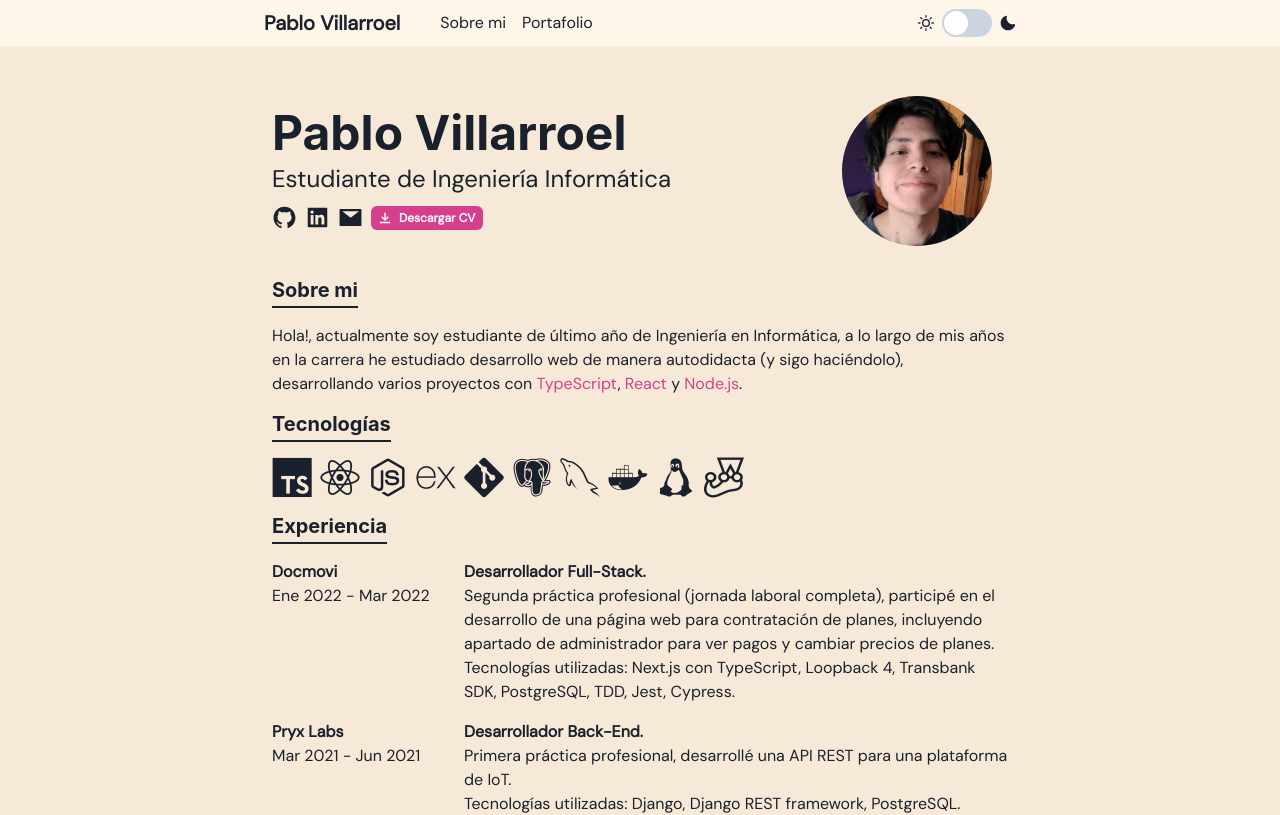
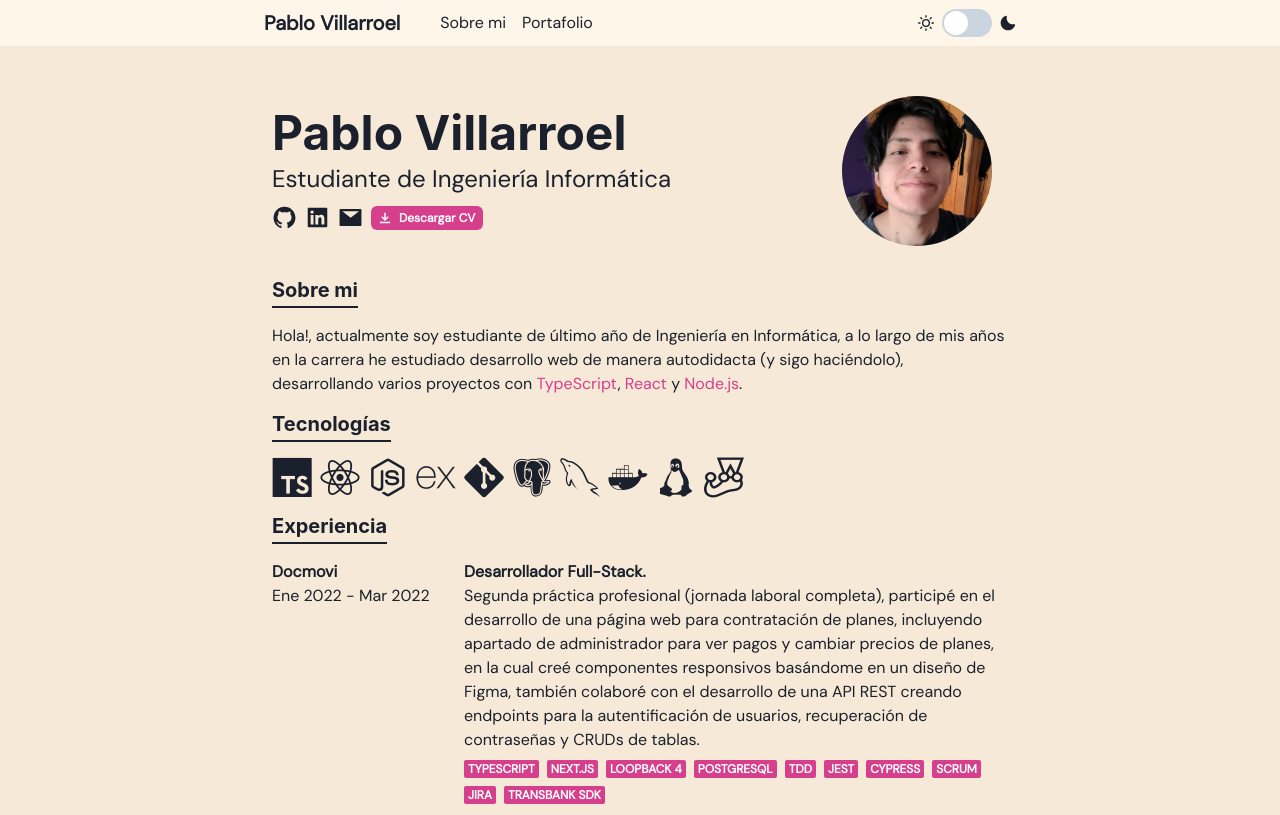
Before and after one commit to pablovrl/personal-website, a Next.js app: page / in a window 1280 px wide. Shown: the top 815 px of the page. Built offline with nearby package versions, Linux system fonts and the light colour scheme.

Commit message:
add badges for used technologies

```diff
--- a/components/Experience.tsx
+++ b/components/Experience.tsx
@@ -1,20 +1,79 @@
-import { Box, Stack, Flex, Text} from "@chakra-ui/react";
+import {
+  Box,
+  Stack,
+  Flex,
+  Text,
+  Badge,
+  Wrap,
+  WrapItem,
+} from "@chakra-ui/react";
 import SubTitle from "./SubTitle";
 
-interface JobExperienceProps {
+interface Job {
   company: string;
   date: string;
-  children: React.ReactNode;
+  position: string;
+  description: string;
+  technologies: string[];
 }
 
-const JobExperience = ({ company, date, children }: JobExperienceProps) => {
+const jobs: Job[] = [
+  {
+    company: "Docmovi",
+    date: "Ene 2022 - Mar 2022",
+    position: "Desarrollador Full-Stack",
+    description:
+      "Segunda práctica profesional (jornada laboral completa), participé en el desarrollo de una página web para contratación de planes, incluyendo apartado de administrador para ver pagos y cambiar precios de planes, en la cual creé componentes responsivos basándome en un diseño de Figma, también colaboré con el desarrollo de una API REST creando endpoints para la autentificación de usuarios, recuperación de contraseñas y CRUDs de tablas.",
+    technologies: [
+      "TypeScript",
+      "Next.js",
+      "Loopback 4",
+      "PostgreSQL",
+      "TDD",
+      "Jest",
+      "Cypress",
+      "SCRUM",
+      "Jira",
+      "Transbank SDK",
+    ],
+  },
+  {
+    company: "Pryx",
+    date: "Mar 2021 - Jun 2021",
+    position: "Desarrollador Back-End",
+    description:
+      "Primera práctica profesional, desarrollé una API REST para una plataforma de IoT.",
+    technologies: ["Django", "Django REST framework", "PostgreSQL"],
+  },
+];
+
+const JobExperience = ({
+  company,
+  date,
+  position,
+  description,
+  technologies,
+}: Job) => {
   return (
     <Flex flexDirection={{ base: "column", md: "row" }}>
       <Box minW="48">
         <Text fontWeight={"bold"}>{company}</Text>
         <Text mb={4}>{date}</Text>
       </Box>
-      <Text pl={{ base: "4", md: "0" }}>{children}</Text>
+      <Flex flexDirection={"column"} pl={{ base: "4", md: "0" }}>
+        <Text mb={2}>
+          <strong>{position}.</strong> <br /> {description}
+        </Text>
+        <Wrap>
+          {technologies.map((tec, i) => (
+            <WrapItem key={i}>
+              <Badge colorScheme={"pink"} variant="solid">
+                {tec}
+              </Badge>
+            </WrapItem>
+          ))}
+        </Wrap>
+      </Flex>
     </Flex>
   );
 };
@@ -24,21 +83,16 @@ const ExperienceSection = () => {
     <Box>
       <SubTitle>Experiencia</SubTitle>
       <Stack spacing={4}>
-        <JobExperience company="Docmovi" date="Ene 2022 - Mar 2022">
-          <strong>Desarrollador Full-Stack.</strong> <br /> Segunda práctica
-          profesional (jornada laboral completa), participé en el desarrollo de
-          una página web para contratación de planes, incluyendo apartado de
-          administrador para ver pagos y cambiar precios de planes.
-          <br /> Tecnologías utilizadas: Next.js con TypeScript, Loopback 4,
-          Transbank SDK, PostgreSQL, TDD, Jest, Cypress.
-        </JobExperience>
-        <JobExperience company="Pryx Labs " date="Mar 2021 - Jun 2021">
-          <strong>Desarrollador Back-End.</strong>
-          <br /> Primera práctica profesional, desarrollé una API REST para una
-          plataforma de IoT.
-          <br /> Tecnologías utilizadas: Django, Django REST framework,
-          PostgreSQL.
-        </JobExperience>
+        {jobs.map((job, i) => (
+          <JobExperience
+            key={i}
+            company={job.company}
+            date={job.date}
+            position={job.position}
+            description={job.description}
+            technologies={job.technologies}
+          />
+        ))}
       </Stack>
     </Box>
   );
```
